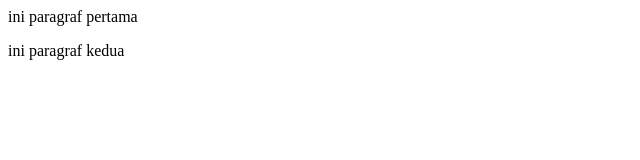
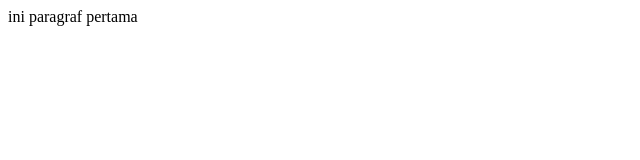
Before and after one commit to zainudinjeje/repo-jeje, a plain HTML site: page index.html in a window 1280 px wide. Shown: the whole page, without its empty margins (0-640 px from the left). Drawn offline with Linux system fonts and the light colour scheme.

Commit message:
test revert

```diff
--- a/index.html
+++ b/index.html
@@ -1,2 +1 @@
 <p> ini paragraf pertama </p>
-<p> ini paragraf kedua </p>
```
